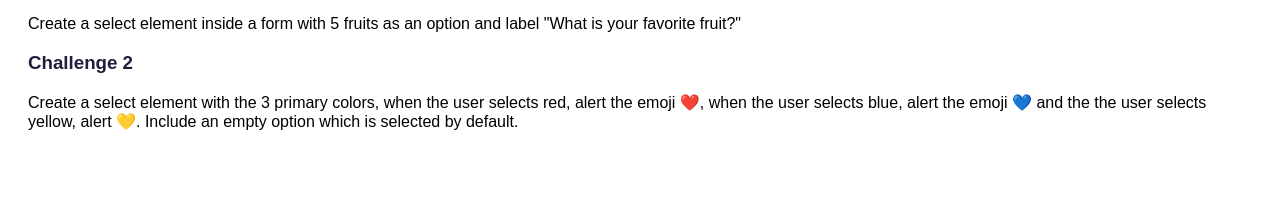
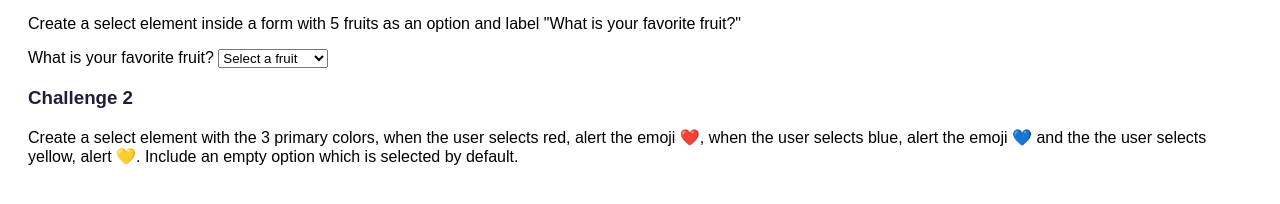
Before and after one commit to MarydeR/selectinput, a plain HTML site: page index.html in a window 1280 px wide. Shown: the part 194-398 px from the top of the page. Drawn offline with Linux system fonts and the light colour scheme; a script that the page names is missing.

Commit message:
challenge 1 update

```diff
--- a/index.html
+++ b/index.html
@@ -17,6 +17,16 @@
       "What is your favorite fruit?"
     </p>
 
+    <label for="">What is your favorite fruit?</label>
+    <select name="" id="">
+      <option value="">Select a fruit</option>
+      <option value="apple">🍎Apple</option>
+      <option value="pear">🍐Pear</option>
+      <option value="orange">🍊Orange</option>
+      <option value="banana">🍌Banana</option>
+      <option value="watermelon">🍉Watermelon</option>
+    </select>
+
     <h3>Challenge 2</h3>
     <p>
       Create a select element with the 3 primary colors, when the user selects
```
